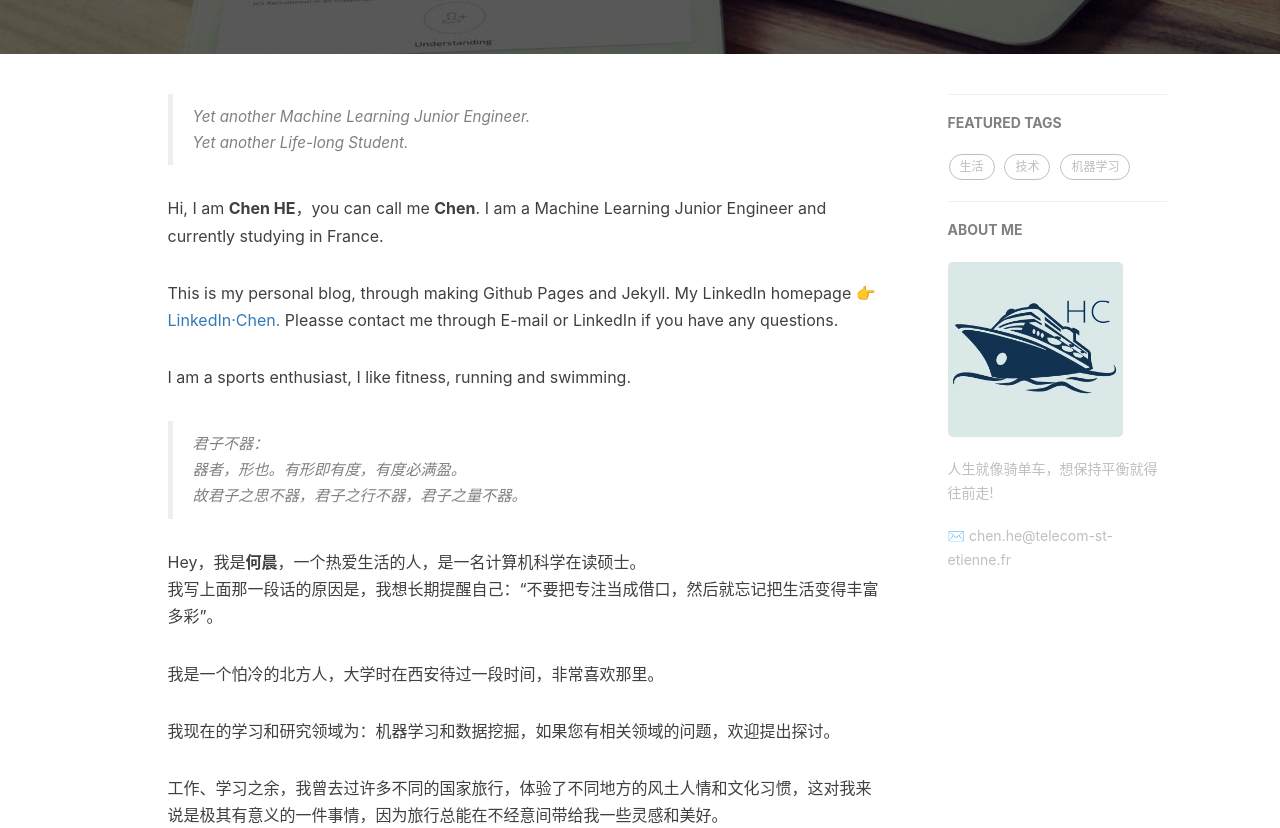
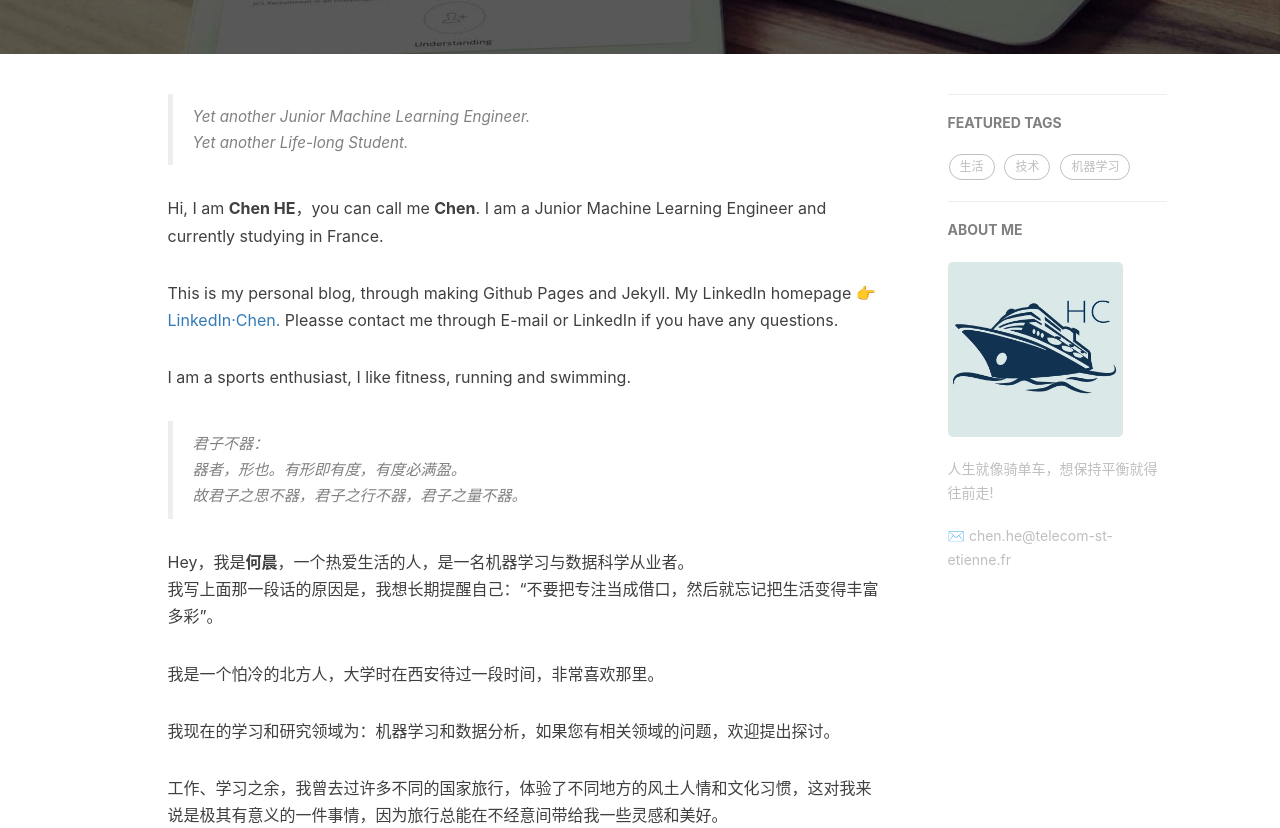
Before and after one commit to he-chen-95/he-chen-95.github.io, a Jekyll site: the page built from about.html, in a window 1280 px wide. Shown: the part 364-1192 px from the top of the page. Built offline with Jekyll 4.4.1, drawn with Linux system fonts in a browser that asks for light colours; nearby versions of some CDN libraries; comment, search, counter and statistics services are not loaded.

Commit message:
Update about.html

```diff
--- a/about.html
+++ b/about.html
@@ -13,10 +13,10 @@
 
 <!-- English Version -->
 <div class="en post-container">
-    <blockquote><p>Yet another Machine Learning Junior Engineer. <br>
+    <blockquote><p>Yet another Junior Machine Learning Engineer. <br>
     Yet another Life-long Student.</p></blockquote>
 
-    <p>Hi, I am <strong>Chen HE</strong>，you can call me <strong>Chen</strong>. I am a Machine Learning Junior Engineer and currently studying in France.</p>
+    <p>Hi, I am <strong>Chen HE</strong>，you can call me <strong>Chen</strong>. I am a Junior Machine Learning Engineer and currently studying in France.</p>
 
     <p>This is my personal blog, through making Github Pages and Jekyll. My LinkedIn homepage 👉 <a href="https://www.linkedin.com/in/chen-he-055b51110/">LinkedIn·Chen.</a> Pleasse contact me through E-mail or LinkedIn if you have any questions.</p>
 
@@ -39,12 +39,12 @@
     器者，形也。有形即有度，有度必满盈。<br>
     故君子之思不器，君子之行不器，君子之量不器。</p></blockquote>
 
-    <p>Hey，我是<strong>何晨</strong>，一个热爱生活的人，是一名计算机科学在读硕士。<br>
+    <p>Hey，我是<strong>何晨</strong>，一个热爱生活的人，是一名机器学习与数据科学从业者。<br>
 	    我写上面那一段话的原因是，我想长期提醒自己：“不要把专注当成借口，然后就忘记把生活变得丰富多彩”。</p>
 
     <p>我是一个怕冷的北方人，大学时在西安待过一段时间，非常喜欢那里。</p>
 
-    <p>我现在的学习和研究领域为：机器学习和数据挖掘，如果您有相关领域的问题，欢迎提出探讨。</p>
+    <p>我现在的学习和研究领域为：机器学习和数据分析，如果您有相关领域的问题，欢迎提出探讨。</p>
 
     <p>工作、学习之余，我曾去过许多不同的国家旅行，体验了不同地方的风土人情和文化习惯，这对我来说是极其有意义的一件事情，因为旅行总能在不经意间带给我一些灵感和美好。</p>
 
```
